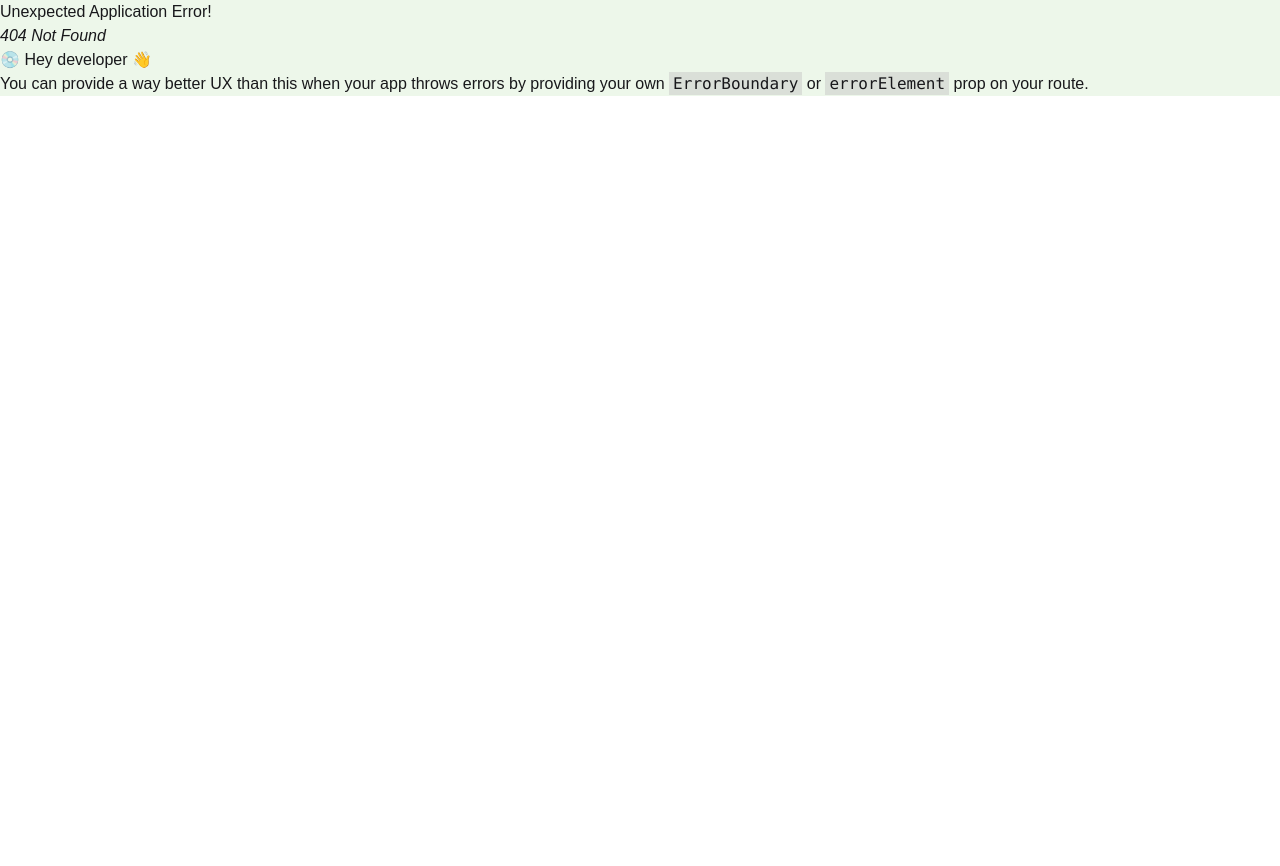
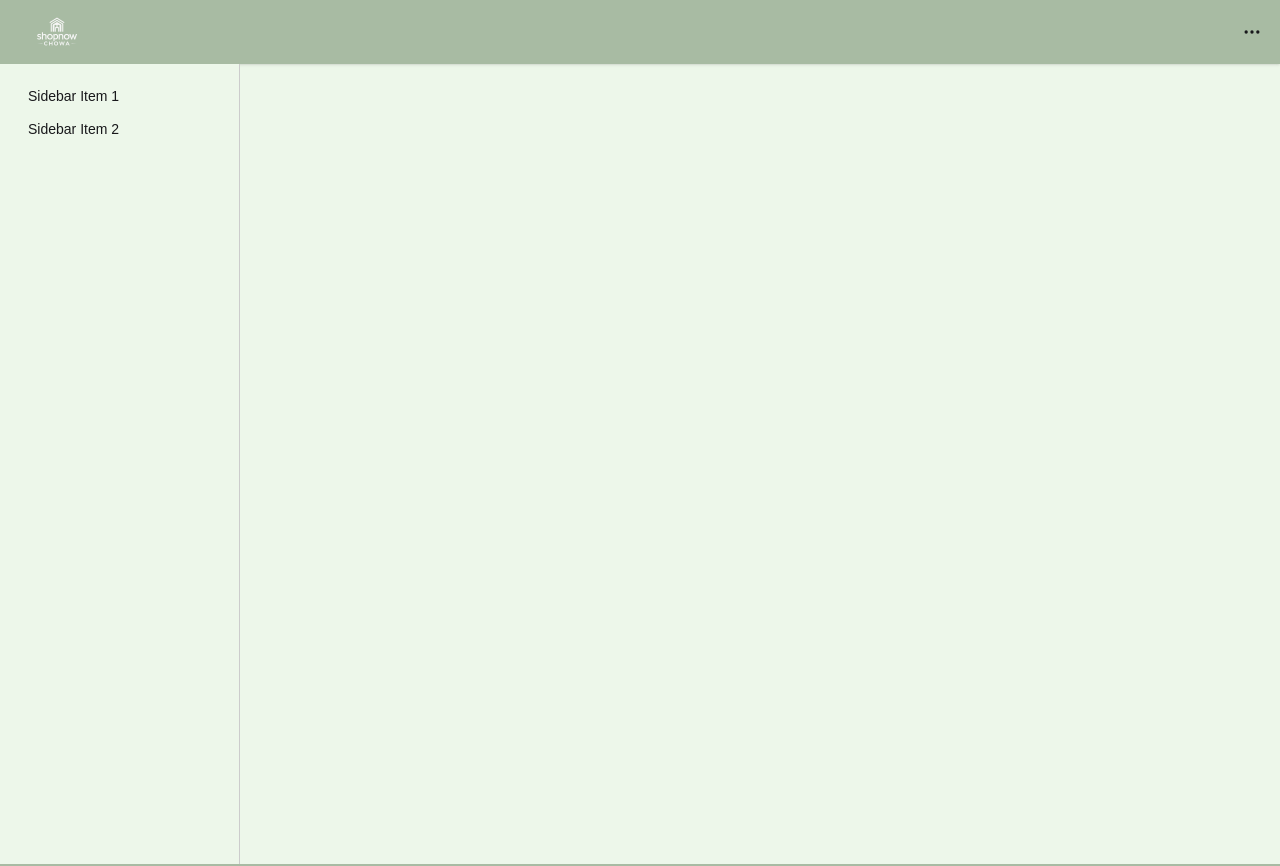
Before and after one commit to miazi2003/shopnow-chowa-somiti, a React (Vite) app: page /dashboardLayout/dashboard in a window 1280 px wide. Before the commit this address had no page. Shown: the top 866 px of the page. Before the commit the page ends 800 px from the top, so only its background shows below. Built offline with nearby package versions, Linux system fonts and the light colour scheme; a web font is replaced by a local one.

Commit message:
dashboard layout ready

```diff
--- a/src/component/navbar/Navbar.jsx
+++ b/src/component/navbar/Navbar.jsx
@@ -6,7 +6,7 @@ const Navbar = () => {
   <div className="navbar-start">
     <div className="dropdown">
       <div tabIndex={0} role="button" className="btn btn-ghost lg:hidden">
-        <svg xmlns="http://www.w3.org/2000/svg" className="h-5 w-5" fill="none" viewBox="0 0 24 24" stroke="currentColor"> <path strokeLinecap="round" strokeLinejoin="round" strokeWidth="2" d="M4 6h16M4 12h8m-8 6h16" /> </svg>
+        <svg xmlns="http://www.w3.org/2000/svg"  className="h-5 w-5" fill="none" viewBox="0 0 24 24" stroke="currentColor"> <path strokeLinecap="round" strokeLinejoin="round" strokeWidth="2" d="M4 6h16M4 12h8m-8 6h16" /> </svg>
       </div>
       <ul
         tabIndex={0}
--- a/src/component/service menu/MenuBox.jsx
+++ b/src/component/service menu/MenuBox.jsx
@@ -8,7 +8,7 @@ const MenuBox = () => {
     return (
        <div className='lg:w-3/4 px-6 mx-auto'>
              <div className='main grid grid-cols-1 md:grid-cols-2 gap-8 lg:grid-cols-4 py-4'>
-                <Link to={"/dashboard"}>
+                <Link to={"/dashboardLayout/dashboard"}>
                 <div className=' shadows border border-[#ccc] rounded-lg text-center py-4 px-2 flex flex-col items-center gap-2'>
                     <img src={dashboard} alt="" />
                     <p className='font-bold'>ড্যাশবোর্ড</p>
--- /dev/null
+++ b/src/layouts/DashboardLayout.jsx
@@ -0,0 +1,14 @@
+import React from 'react';
+import { Outlet } from 'react-router';
+import Footer from '../component/footer/Footer';
+
+const DashboardLayout = () => {
+    return (
+          <div>
+            <Outlet></Outlet>
+            <Footer></Footer>
+        </div>
+    );
+};
+
+export default DashboardLayout;
--- a/src/pages/dashboard/Dashboard.jsx
+++ b/src/pages/dashboard/Dashboard.jsx
@@ -1,11 +1,55 @@
-import React from 'react';
-import TableData from '../../component/Banner/data table/TableData';
-
+import logo from "../../assets/logo.png"
+import menu from "../../assets/menus.png"
 const Dashboard = () => {
     return (
-        <div className='min-h-screen'>
-            <TableData></TableData>
-        </div>
+<>
+
+<div className="navbar bg-[#A8BBA3] shadow-sm flex">
+  <div className="flex-1 flex gap-4 items-center md:hidden">
+
+      <label htmlFor="my-drawer-2"  className=" drawer-button lg:hidden ">
+      <img src={menu} className="w-6 h-6" alt="" />
+    </label>
+
+  </div>
+
+<div className="flex-1">
+     <a href="/" className="btn btn-ghost text-xl">
+
+        <img src={logo} className="w-16 h-16" alt="" />
+    </a>
+</div>
+
+
+  <div className="flex-1 flex justify-end">
+    <button className="btn btn-square btn-ghost">
+      <svg xmlns="http://www.w3.org/2000/svg" fill="none" viewBox="0 0 24 24" className="inline-block h-5 w-5 stroke-current"> <path strokeLinecap="round" strokeLinejoin="round" strokeWidth="2" d="M5 12h.01M12 12h.01M19 12h.01M6 12a1 1 0 11-2 0 1 1 0 012 0zm7 0a1 1 0 11-2 0 1 1 0 012 0zm7 0a1 1 0 11-2 0 1 1 0 012 0z"></path> </svg>
+    </button>
+  </div>
+
+
+
+</div>
+
+        <div className="drawer lg:drawer-open">
+  <input id="my-drawer-2" type="checkbox" className="drawer-toggle" />
+  <div className="drawer-content flex flex-col items-center justify-center">
+    {/* Page content here */}
+
+  </div>
+  <div className="drawer-side ">
+    <label htmlFor="my-drawer-2" aria-label="close sidebar" className="drawer-overlay"></label>
+    <ul className="menu bg-[#edf7ea]  text-base-content min-h-full w-60 p-4  border-r-1 border-[#ccc] ">
+      {/* Sidebar content here */}
+      <li><a>Sidebar Item 1</a></li>
+      <li><a>Sidebar Item 2</a></li>
+    </ul>
+  </div>
+</div>
+
+
+</>
+
     );
 };
 
--- a/src/router/router.js
+++ b/src/router/router.js
@@ -2,6 +2,7 @@ import { createBrowserRouter } from "react-router";
 import MainLayOut from "../layouts/MainLayOut";
 import Home from "../pages/home/Home";
 import Service from "../pages/service/Service";
+import DashboardLayout from "../layouts/DashboardLayout";
 import Dashboard from "../pages/dashboard/Dashboard";
 
 export const router = createBrowserRouter([
@@ -11,7 +12,12 @@ export const router = createBrowserRouter([
     children: [
       { index: true, Component: Home },
       { path: "service", Component: Service },
-      {path : "dashboard" , Component : Dashboard}
     ],
   },
+
+  {
+    path: "dashboardLayout",
+    Component: DashboardLayout,
+    children: [{ path: "dashboard", Component: Dashboard }],
+  },
 ]);
```
Also changed, not shown: src/assets/menus.png (added), src/component/data table/TableData.jsx (renamed from src/component/Banner/data table/TableData.jsx).
